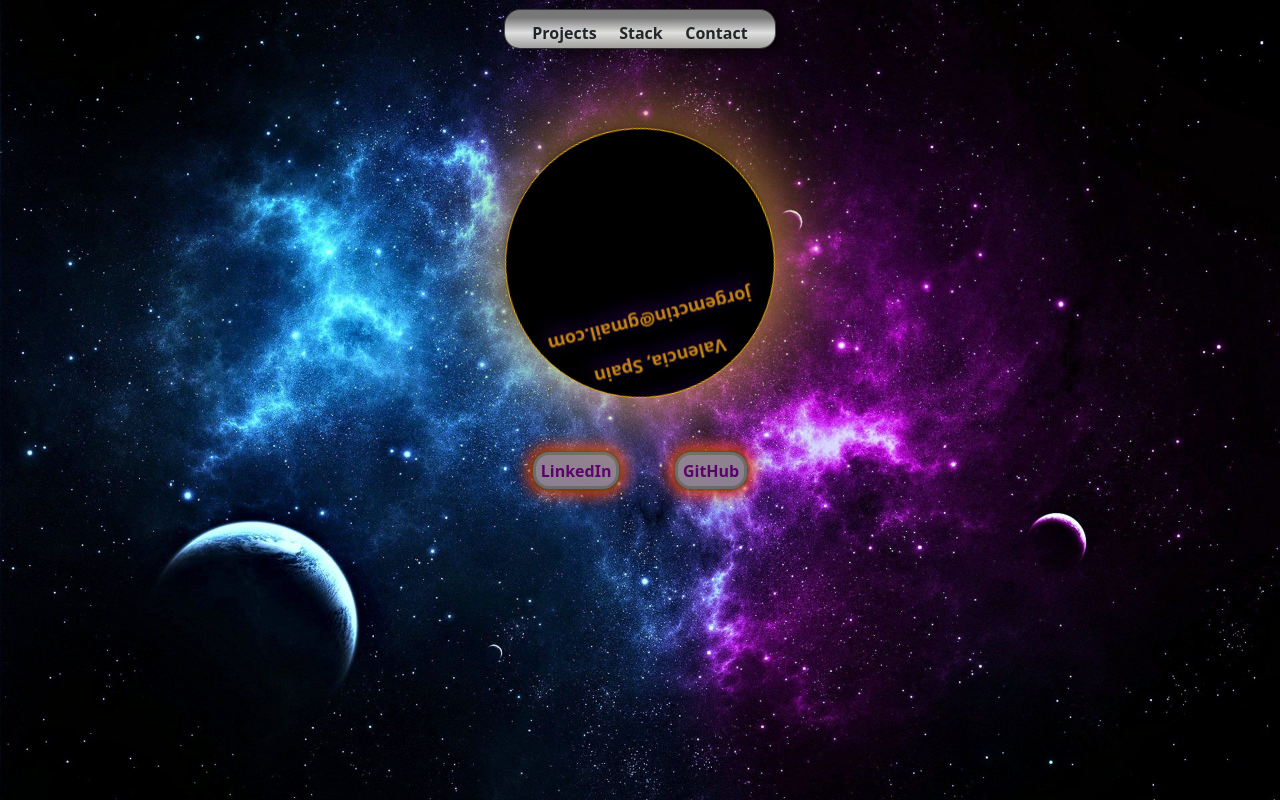
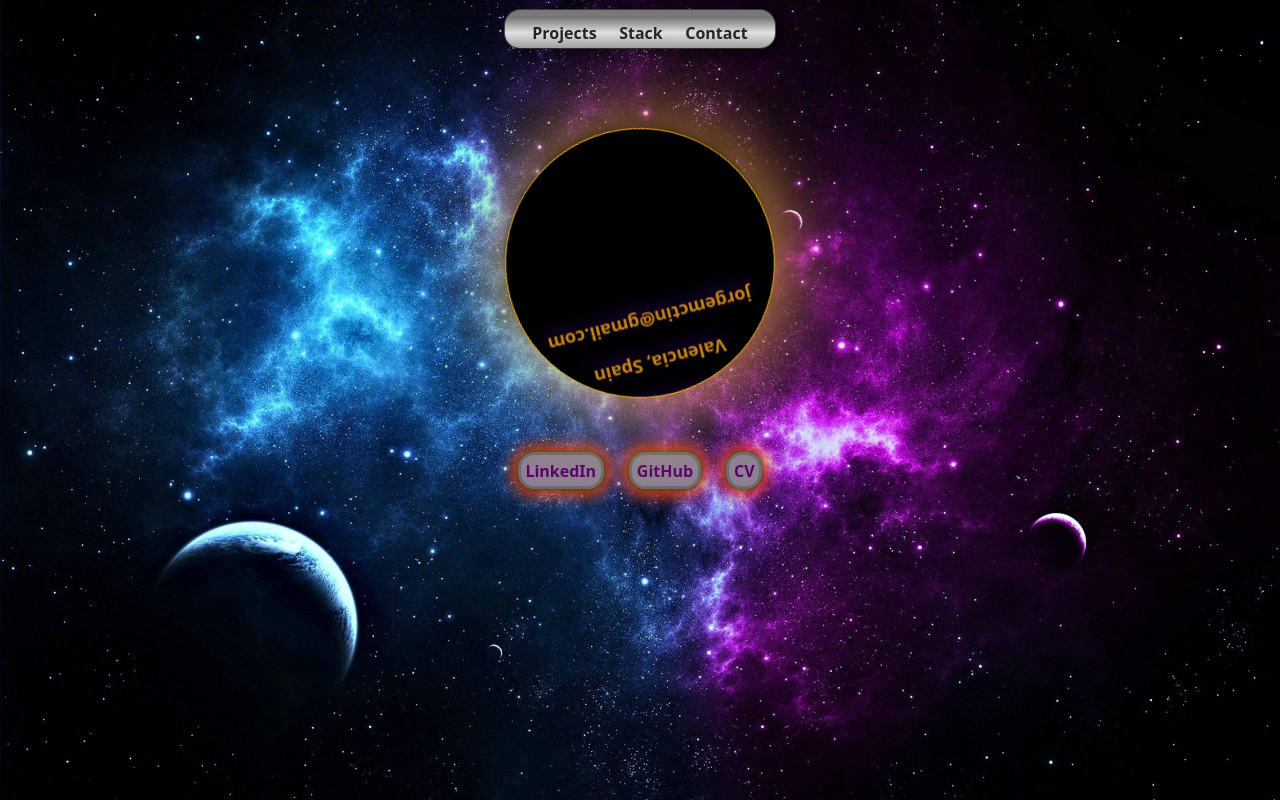
Before and after one commit to jorgelmartin/Portfolio-JLML, a React (Vite) app: page /contact in a window 1280 px wide. Built offline with nearby package versions, Linux system fonts and the light colour scheme.

Commit message:
Feat: CV contact page

```diff
--- /dev/null
+++ b/src/components/LanguageModal/LanguageModal.jsx
@@ -0,0 +1,21 @@
+import React from 'react';
+import { Modal } from 'react-bootstrap';
+
+
+export const LanguageModal = ({ show, onClose,  }) => {
+
+    return (
+        <>
+            <Modal show={show} onHide={onClose}>
+                <Modal.Header closeButton>
+                    <Modal.Title>
+                        What language do you prefer?</Modal.Title>
+                </Modal.Header>
+                <Modal.Body>
+                    <button><a href="https://laravel-akdemyproject-production.up.railway.app/images/JorgeLuisMartinLorenzoIngles.pdf" target="_blank" rel="noopener noreferrer">English</a></button>
+                    <button><a href="https://laravel-akdemyproject-production.up.railway.app/images/JorgeLuisMartinLorenzo.pdf" target="_blank" rel="noopener noreferrer">Spanish</a></button>
+                </Modal.Body>
+            </Modal>
+        </>
+    );
+};
--- a/src/containers/Contact/Contact.css
+++ b/src/containers/Contact/Contact.css
@@ -5,7 +5,7 @@
 .contactData {
   height: 15em;
   width: 15em;
-  /* background: linear-gradient(90deg,#9e9e9e 0%, #e0e0e0 40%, #777877 80%);
+  /* background: linear-gradient(90deg,#9e9e9e 0%, #e0e0e0 40%rgba(0, 0, 0, 0.065)
     background: -webkit-linear-gradient(90deg,#9e9e9e 0%, #e0e0e0 40%, #777877 80%);
     background: -moz-linear-gradient(90deg,#9e9e9e 0%, #e0e0e0 40%, #777877 80%); */
     background-color: rgb(0, 0, 0);
--- a/src/containers/Contact/Contact.jsx
+++ b/src/containers/Contact/Contact.jsx
@@ -1,29 +1,32 @@
-import React from "react";
-import './Contact.css'
+import React, { useState } from "react";
+import "./Contact.css";
 import { PortfolioButton } from "../../components/PortfolioButton/PortfolioButton";
+import { LanguageModal } from "../../components/LanguageModal/LanguageModal";
 
 export const Contact = () => {
+    const [showModal, setShowModal] = useState(false);
+
+    const handleOpenModal = () => {
+        setShowModal(true);
+    };
+
+    const handleCloseModal = () => {
+        setShowModal(false);
+    };
+
     return (
         <div className="containerContact">
-
             <div className="contactData">
-
-
-                <div className="dataData"><strong>
-                {/* <h3 style={{
-                    transform:'none',
-
-                }}>Contact</h3> */}
+                <div className="dataData">
+                    <strong>
                         <p>Jorge Luis Martin Lorenzo</p>
                         <p>Full Stack Developer</p>
                         <p>Valencia, Spain</p>
                         <p>jorgemctin@gmail.com</p>
-                {/* <p>Teléfono: +123 456 7890</p> */}
                     </strong>
-
-            </div></div>
+                </div>
+            </div>
             <div className="buttonsContact">
-
                 <PortfolioButton
                     href={"https://www.linkedin.com/in/jorge-luis-martin-lorenzo/"}
                     text={"LinkedIn"}
@@ -34,12 +37,14 @@ export const Contact = () => {
                     text={"GitHub"}
                     imageSrc={""}
                 />
-                {/* <PortfolioButton
-                    href={"src/assets/Jorge"}
+
+                <PortfolioButton
+                    onClick={handleOpenModal}
                     text={"CV"}
-                    imageSrc={""}
-                /> */}
-                </div>
+
+                />
+
+            </div> {showModal && <LanguageModal show={showModal} onClose={handleCloseModal} />}
         </div>
     );
 };
```
Lines whose indentation alone changed are shown as unchanged.
